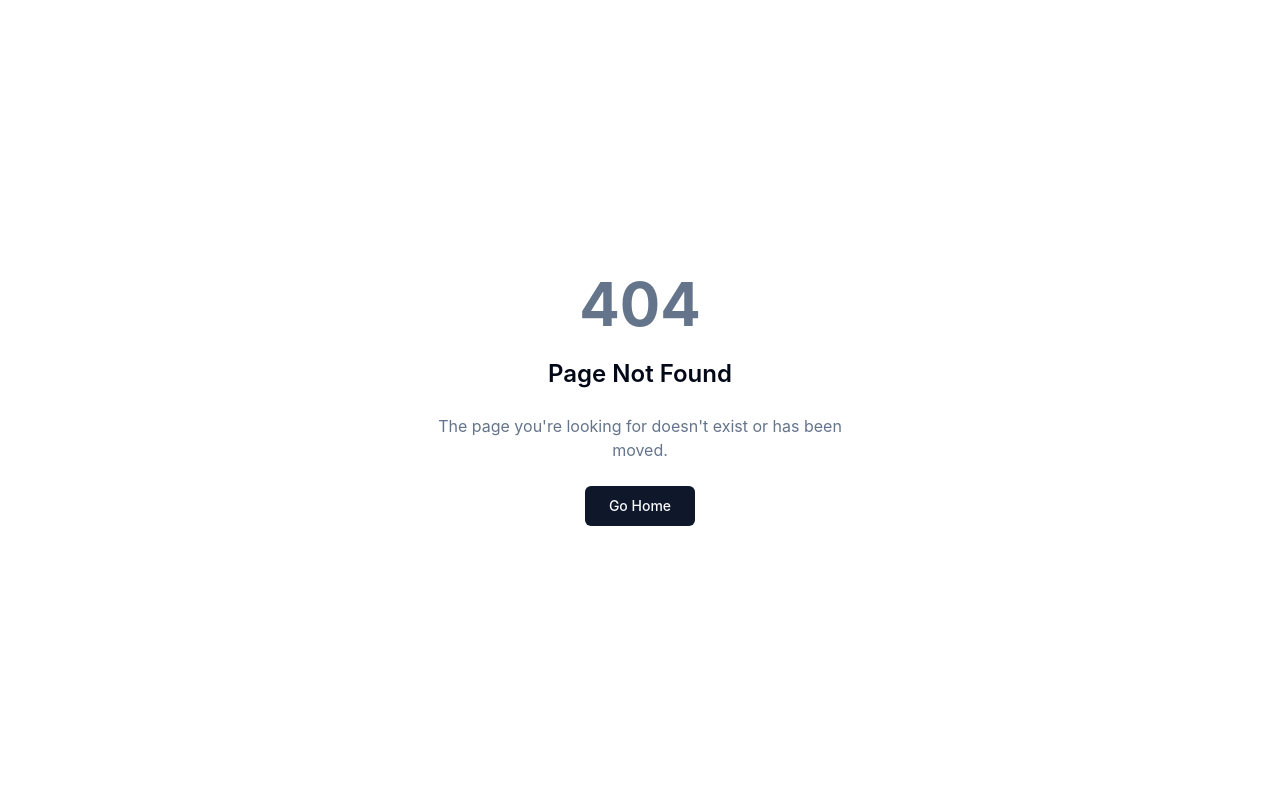
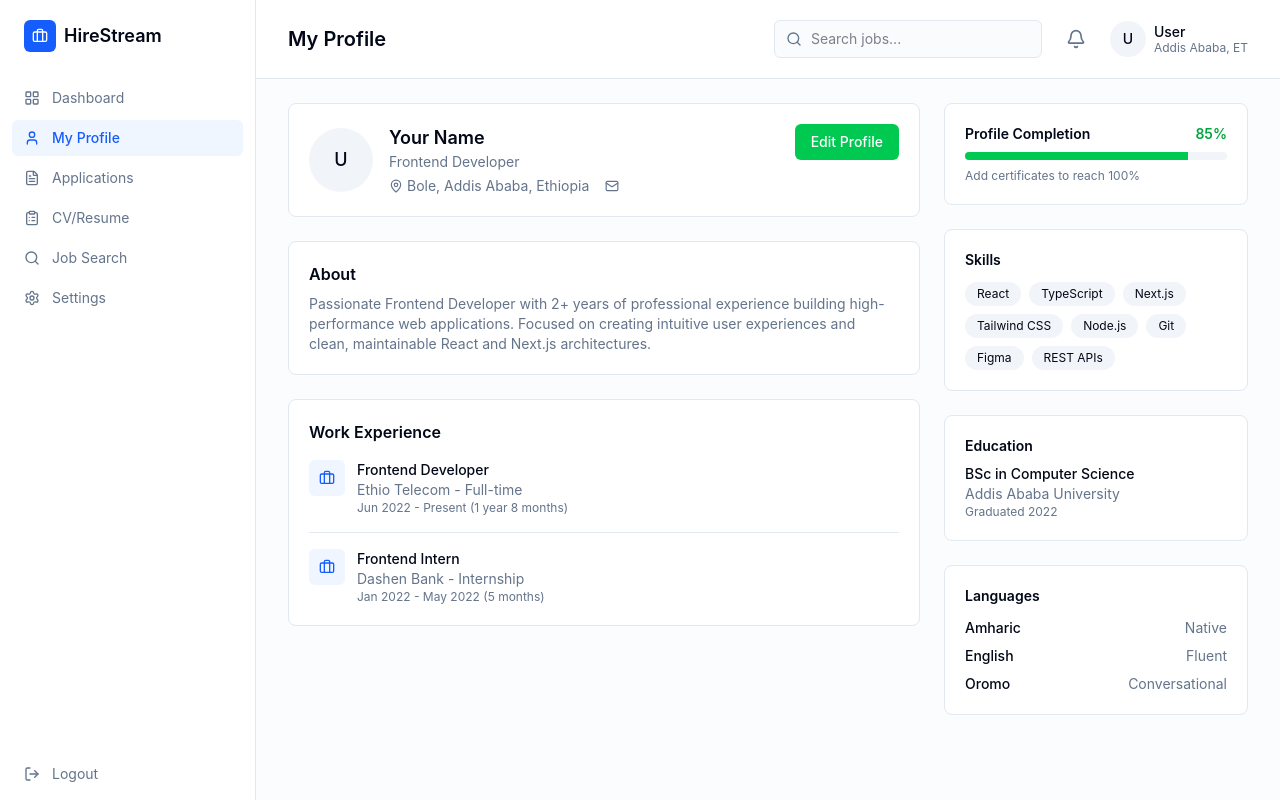
Before and after one commit to HAWI-INTERN-PROJECT/Job-Listing-Platform, a React (Vite) app in the folder Frontend/: page /my-profile in a window 1280 px wide. Before the commit this address had no page. Built offline with nearby package versions, Linux system fonts and the light colour scheme; sample sign-in values are in the browser's storage.

Commit message:
feature: add my profile page

```diff
--- a/Frontend/src/App.tsx
+++ b/Frontend/src/App.tsx
@@ -17,6 +17,7 @@ import JobApplicantsPage from '@/pages/JobApplicantsPage'
 import ApplicantDetailsPage from '@/pages/ApplicantDetailsPage'
 import CompanyProfilePage from '@/pages/CompanyProfilePage'
 import SettingsPage from '@/pages/SettingsPage'
+import MyProfilePage from '@/pages/MyProfilePage'
 
 const queryClient = new QueryClient()
 
@@ -151,6 +152,14 @@ export default function App() {
             />
 
             <Route path="*" element={<NotFoundPage />} />
+                        <Route
+              path="/my-profile"
+              element={
+                <ProtectedRoute>
+                  <MyProfilePage />
+                </ProtectedRoute>
+              }
+            />
           </Routes>
           <Toaster position="top-right" richColors />
         </BrowserRouter>
--- /dev/null
+++ b/Frontend/src/pages/MyProfilePage.tsx
@@ -0,0 +1,234 @@
+import { useTranslation } from 'react-i18next'
+import { useNavigate } from 'react-router-dom'
+import {
+  LayoutGrid,
+  User,
+  FileText,
+  ClipboardList,
+  Search,
+  Settings,
+  LogOut,
+  Bell,
+  Briefcase,
+  MapPin,
+  Mail,
+} from 'lucide-react'
+import { useAuthStore } from '@/stores/auth'
+
+const navItems = [
+  { label: 'Dashboard', icon: LayoutGrid, path: '/dashboard' },
+  { label: 'My Profile', icon: User, path: '/my-profile' },
+  { label: 'Applications', icon: FileText, path: '/my-applications' },
+  { label: 'CV/Resume', icon: ClipboardList, path: '/cv-resume' },
+  { label: 'Job Search', icon: Search, path: '/job-search' },
+  { label: 'Settings', icon: Settings, path: '/settings' },
+]
+
+const skills = ['React', 'TypeScript', 'Next.js', 'Tailwind CSS', 'Node.js', 'Git', 'Figma', 'REST APIs']
+
+const workExperience = [
+  {
+    title: 'Frontend Developer',
+    company: 'Ethio Telecom - Full-time',
+    period: 'Jun 2022 - Present (1 year 8 months)',
+  },
+  {
+    title: 'Frontend Intern',
+    company: 'Dashen Bank - Internship',
+    period: 'Jan 2022 - May 2022 (5 months)',
+  },
+]
+
+const languages = [
+  { name: 'Amharic', level: 'Native' },
+  { name: 'English', level: 'Fluent' },
+  { name: 'Oromo', level: 'Conversational' },
+]
+
+export default function MyProfilePage() {
+  const { t } = useTranslation()
+  const navigate = useNavigate()
+  const { user, logout } = useAuthStore()
+
+  const handleLogout = async () => {
+    await logout()
+    navigate('/login')
+  }
+
+  return (
+    <div className="min-h-screen flex bg-muted/30">
+      <aside className="w-64 bg-background border-r flex flex-col justify-between">
+        <div>
+          <div className="flex items-center gap-2 px-6 py-5">
+            <div className="h-8 w-8 rounded-md bg-blue-600 flex items-center justify-center">
+              <Briefcase className="h-4 w-4 text-white" />
+            </div>
+            <span className="font-semibold text-lg">HireStream</span>
+          </div>
+
+          <nav className="px-3 mt-2 space-y-1">
+            {navItems.map((item) => {
+              const isActive = item.label === 'My Profile'
+              const Icon = item.icon
+              return (
+                <button
+                  key={item.label}
+                  onClick={() => navigate(item.path)}
+                  className={`w-full flex items-center gap-3 px-3 py-2 rounded-md text-sm ${
+                    isActive
+                      ? 'bg-blue-50 text-blue-600 font-medium'
+                      : 'text-muted-foreground hover:bg-muted'
+                  }`}
+                >
+                  <Icon className="h-4 w-4" />
+                  {item.label}
+                </button>
+              )
+            })}
+          </nav>
+        </div>
+
+        <button
+          onClick={handleLogout}
+          className="flex items-center gap-3 px-6 py-4 text-sm text-muted-foreground hover:text-foreground"
+        >
+          <LogOut className="h-4 w-4" />
+          {t('auth.logout')}
+        </button>
+      </aside>
+
+      <div className="flex-1">
+        <header className="flex items-center justify-between px-8 py-5 border-b bg-background">
+          <h1 className="text-xl font-semibold">My Profile</h1>
+          <div className="flex items-center gap-6">
+            <div className="relative">
+              <Search className="h-4 w-4 absolute left-3 top-1/2 -translate-y-1/2 text-muted-foreground" />
+              <input
+                type="text"
+                placeholder="Search jobs..."
+                className="pl-9 pr-3 py-2 text-sm rounded-md border bg-muted/40 focus:outline-none"
+              />
+            </div>
+            <Bell className="h-5 w-5 text-muted-foreground" />
+            <div className="flex items-center gap-2">
+              <div className="h-9 w-9 rounded-full bg-muted overflow-hidden flex items-center justify-center text-sm font-medium">
+                {user?.name?.[0] ?? 'U'}
+              </div>
+              <div className="text-sm">
+                <p className="font-medium leading-tight">{user?.name ?? 'User'}</p>
+                <p className="text-muted-foreground text-xs leading-tight">Addis Ababa, ET</p>
+              </div>
+            </div>
+          </div>
+        </header>
+
+        <main className="px-8 py-6 grid grid-cols-3 gap-6">
+          {/* Left column (wide) */}
+          <div className="col-span-2 space-y-6">
+            <div className="bg-background border rounded-lg p-5 flex items-start justify-between">
+              <div className="flex items-center gap-4">
+                <div className="h-16 w-16 rounded-full bg-muted overflow-hidden flex items-center justify-center text-lg font-medium">
+                  {user?.name?.[0] ?? 'U'}
+                </div>
+                <div>
+                  <h2 className="text-lg font-semibold">{user?.name ?? 'Your Name'}</h2>
+                  <p className="text-sm text-muted-foreground">Frontend Developer</p>
+                  <div className="flex items-center gap-4 mt-1 text-sm text-muted-foreground">
+                    <span className="flex items-center gap-1">
+                      <MapPin className="h-3.5 w-3.5" /> Bole, Addis Ababa, Ethiopia
+                    </span>
+                    <span className="flex items-center gap-1">
+                      <Mail className="h-3.5 w-3.5" /> {user?.email}
+                    </span>
+                  </div>
+                </div>
+              </div>
+              <button className="bg-green-500 hover:bg-green-600 text-white text-sm font-medium px-4 py-2 rounded-md">
+                Edit Profile
+              </button>
+            </div>
+
+            <div className="bg-background border rounded-lg p-5">
+              <h3 className="font-semibold mb-2">About</h3>
+              <p className="text-sm text-muted-foreground">
+                Passionate Frontend Developer with 2+ years of professional experience building
+                high-performance web applications. Focused on creating intuitive user experiences
+                and clean, maintainable React and Next.js architectures.
+              </p>
+            </div>
+
+            <div className="bg-background border rounded-lg p-5">
+              <h3 className="font-semibold mb-4">Work Experience</h3>
+              <div className="space-y-4">
+                {workExperience.map((job, index) => (
+                  <div
+                    key={job.title}
+                    className={`flex items-start gap-3 ${
+                      index !== workExperience.length - 1 ? 'pb-4 border-b' : ''
+                    }`}
+                  >
+                    <div className="h-9 w-9 rounded-md bg-blue-50 flex items-center justify-center shrink-0">
+                      <Briefcase className="h-4 w-4 text-blue-600" />
+                    </div>
+                    <div>
+                      <p className="font-medium text-sm">{job.title}</p>
+                      <p className="text-sm text-muted-foreground">{job.company}</p>
+                      <p className="text-xs text-muted-foreground">{job.period}</p>
+                    </div>
+                  </div>
+                ))}
+              </div>
+            </div>
+          </div>
+
+          {/* Right column (narrow) */}
+          <div className="space-y-6">
+            <div className="bg-background border rounded-lg p-5">
+              <div className="flex justify-between items-center mb-2">
+                <h3 className="font-semibold text-sm">Profile Completion</h3>
+                <span className="text-green-600 text-sm font-semibold">85%</span>
+              </div>
+              <div className="w-full h-2 rounded-full bg-muted overflow-hidden">
+                <div className="h-full bg-green-500" style={{ width: '85%' }} />
+              </div>
+              <p className="text-xs text-muted-foreground mt-2">Add certificates to reach 100%</p>
+            </div>
+
+            <div className="bg-background border rounded-lg p-5">
+              <h3 className="font-semibold text-sm mb-3">Skills</h3>
+              <div className="flex flex-wrap gap-2">
+                {skills.map((skill) => (
+                  <span
+                    key={skill}
+                    className="text-xs bg-muted px-3 py-1 rounded-full text-foreground"
+                  >
+                    {skill}
+                  </span>
+                ))}
+              </div>
+            </div>
+
+            <div className="bg-background border rounded-lg p-5">
+              <h3 className="font-semibold text-sm mb-2">Education</h3>
+              <p className="text-sm font-medium">BSc in Computer Science</p>
+              <p className="text-sm text-muted-foreground">Addis Ababa University</p>
+              <p className="text-xs text-muted-foreground">Graduated 2022</p>
+            </div>
+
+            <div className="bg-background border rounded-lg p-5">
+              <h3 className="font-semibold text-sm mb-3">Languages</h3>
+              <div className="space-y-2">
+                {languages.map((lang) => (
+                  <div key={lang.name} className="flex justify-between text-sm">
+                    <span className="font-medium">{lang.name}</span>
+                    <span className="text-muted-foreground">{lang.level}</span>
+                  </div>
+                ))}
+              </div>
+            </div>
+          </div>
+        </main>
+      </div>
+    </div>
+  )
+}
```
Also changed, not shown: 1 other file (tests, documents, lock files or other folders).
